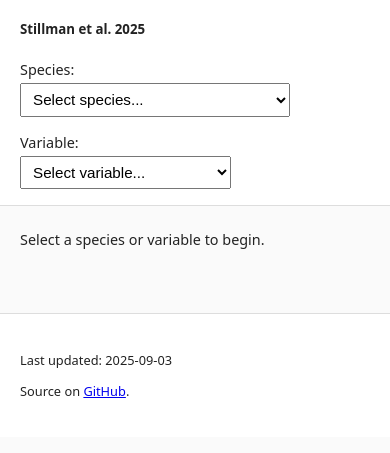
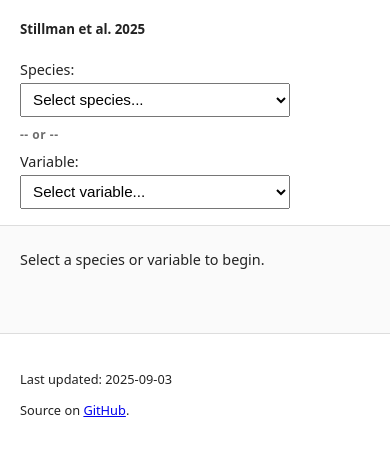
Before and after one commit to ebird/fire-viewer, a plain HTML site: page index.html in a window 390 px wide. Shown: the part 83-536 px from the top of the page. Drawn offline with Linux system fonts and the light colour scheme.

Commit message:
add "or" label to explain selector logic

```diff
--- a/css/styles.css
+++ b/css/styles.css
@@ -2,8 +2,15 @@ body { font-family: system-ui,-apple-system,Segoe UI,Roboto,Helvetica,Arial,sans
 header { background:#fff; border-bottom:1px solid #ddd; position:sticky; top:0; z-index:10; }
 header .inner { max-width:1100px; margin:0 auto; padding:1rem 1.25rem; }
 #controls { display:flex; flex-wrap:wrap; gap:1rem; align-items:flex-end; margin-top:.5rem; }
-.filters { display:flex; gap:1rem; flex-wrap:wrap; }
+/* Use grid so separator never wraps alone on first line. Either all three in one row or (below breakpoint) stacked. */
+.filters { display:grid; grid-auto-flow:column; grid-auto-columns:max-content; column-gap:1rem; align-items:center; }
 .filters label { display:flex; flex-direction:column; font-size:.9rem; }
+.filters-separator { padding:0 1rem; font-size:.75rem; font-weight:600; letter-spacing:.5px; color:#555; opacity:.85; line-height:1; display:flex; align-items:center; }
+/* Narrow layout: stack items, separator on its own row */
+@media (max-width:750px){
+	.filters { grid-auto-flow:row; row-gap:.6rem; }
+	.filters-separator { padding:.15rem 0 .1rem; }
+}
 .filters input, .filters select { margin-top:.25rem; padding:.4rem .5rem; font-size:.95rem; }
 button { cursor:pointer; }
 main.centered { max-width:1100px; margin:1.5rem auto 3rem; padding:0 1.25rem; }
--- a/index.html
+++ b/index.html
@@ -16,6 +16,7 @@
           <label>Species:
             <select id="species-select"><option value="">Select species...</option></select>
           </label>
+          <span class="filters-separator" aria-hidden="true">-- or --</span>
           <label>Variable:
             <select id="variable-select"><option value="">Select variable...</option></select>
           </label>
```
